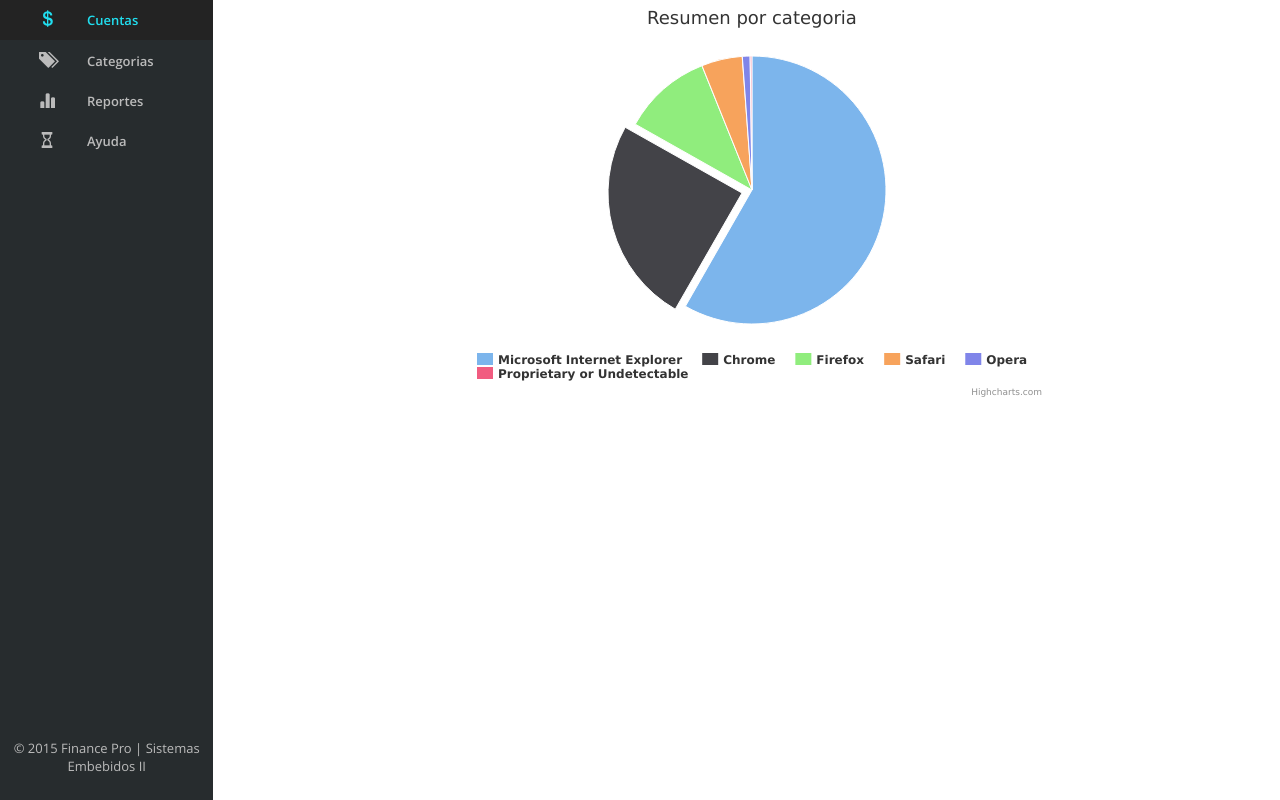
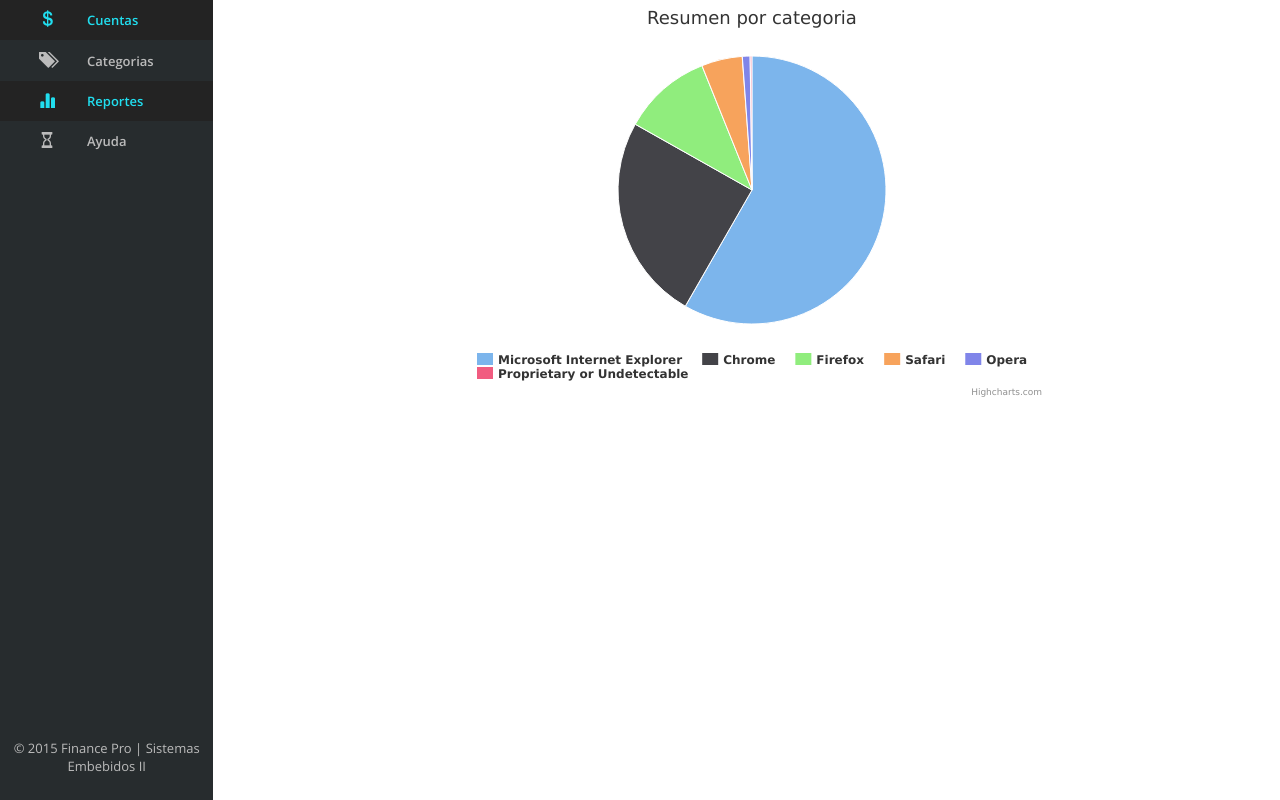
Before and after one commit to EdyAranda/EduardoAranda, a plain HTML site: page EmbebidosII/reportes.html in a window 1280 px wide. Drawn offline with Linux system fonts and the light colour scheme.

Commit message:
Changes made by Eduardo Aranda (eduardoarandat@gmail.com).

```diff
--- a/EmbebidosII/reportes.html
+++ b/EmbebidosII/reportes.html
@@ -42,9 +42,9 @@ Author:
 			</div>
 				<div class="drop-navigation drop-navigation">
 				  <ul class="nav nav-sidebar">
-					<li class="active"><a href="index.html" class="home-icon"><span class="glyphicon glyphicon-home glyphicon-usd" aria-hidden="true"></span>Cuentas</a></li>
+					<li><a href="index.html" class="home-icon"><span class="glyphicon glyphicon-home glyphicon-usd" aria-hidden="true"></span>Cuentas</a></li>
 					<li><a href="categorias.html" class="user-icon"><span class="glyphicon glyphicon-home glyphicon-tags" aria-hidden="true"></span>Categorias</a></li>
-					<li><a href="reportes.html" class="sub-icon"><span class="glyphicon glyphicon-home glyphicon-stats" aria-hidden="true"></span>Reportes</a></li>
+					<li class="active"><a href="reportes.html" class="sub-icon"><span class="glyphicon glyphicon-home glyphicon-stats" aria-hidden="true"></span>Reportes</a></li>
                     <li><a href="ayuda.html" class="sub-icon"><span class="glyphicon glyphicon-home glyphicon-hourglass" aria-hidden="true"></span>Ayuda</a></li>
 				  </ul>
 				  <!-- script-for-menu -->
@@ -94,9 +94,7 @@ Author:
 						                    y: 56.33
 						                }, {
 						                    name: "Chrome",
-						                    y: 24.03,
-						                    sliced: true,
-						                    selected: true
+						                    y: 24.03
 						                }, {
 						                    name: "Firefox",
 						                    y: 10.38
```
Also changed, not shown: EmbebidosII/index.html (+1 -1 lines).
